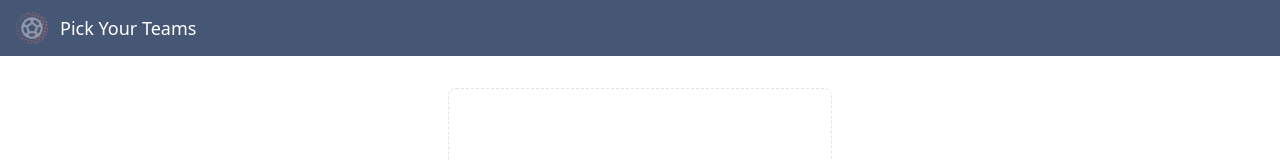
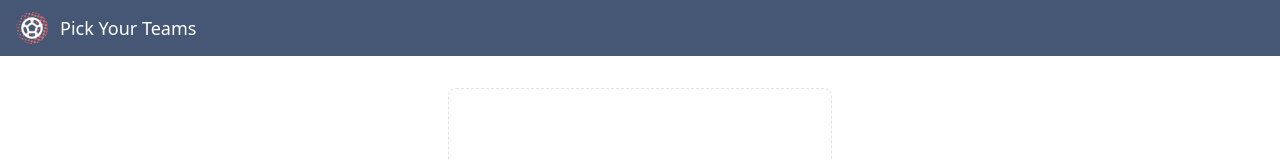
Before and after one commit to craigduggan90/pick-your-teams, a React (Vite) app in the folder src/ui/: page / in a window 1280 px wide. Shown: the top 160 px of the page. Built offline with nearby package versions, Linux system fonts and the light colour scheme; no server answers.

Commit message:
fix: home icon isn't a link when logged out, not just disabled
Disabled styling faded the brand icon and implied a broken link.
Logged out, it's now a plain non-interactive div (full brightness,
no click handler); logged in, it's a real button that navigates home.

```diff
--- a/src/ui/src/components/Header.tsx
+++ b/src/ui/src/components/Header.tsx
@@ -9,26 +9,25 @@ export interface HeaderProps {
 function HeaderIconButton({
   label,
   onClick,
-  disabled,
   children,
 }: {
   label: string
   onClick: () => void
-  disabled?: boolean
   children?: ReactNode
 }) {
   return (
     <button
       type="button"
       onClick={onClick}
-      disabled={disabled}
       aria-label={label}
-      className="flex size-8 shrink-0 items-center justify-center rounded-full bg-primary-foreground/20 transition-colors hover:bg-primary-foreground/30 disabled:pointer-events-none disabled:opacity-40"
+      className="flex size-8 shrink-0 items-center justify-center rounded-full bg-primary-foreground/20 transition-colors hover:bg-primary-foreground/30"
     >
       {children ?? <span aria-hidden="true" className="size-4 rounded-full bg-primary-foreground/60" />}
     </button>
   )
 }
+
+const homeIcon = <img src="/icon-192.png" alt="" data-testid="home-icon" className="size-8 rounded-full" />
 
 export function Header({ title }: HeaderProps) {
   const navigate = useNavigate()
@@ -36,9 +35,13 @@ export function Header({ title }: HeaderProps) {
 
   return (
     <header className="flex items-center gap-3 bg-primary px-4 py-3 text-primary-foreground">
-      <HeaderIconButton label="Home" onClick={() => navigate('/')} disabled={!isAuthenticated}>
-        <img src="/icon-192.png" alt="" className="size-8 rounded-full" />
-      </HeaderIconButton>
+      {isAuthenticated ? (
+        <HeaderIconButton label="Home" onClick={() => navigate('/')}>
+          {homeIcon}
+        </HeaderIconButton>
+      ) : (
+        <div className="flex size-8 shrink-0 items-center justify-center">{homeIcon}</div>
+      )}
       <h1 className="flex-1 truncate text-lg font-medium">{title}</h1>
       {isAuthenticated && (
         <HeaderIconButton label="My Account" onClick={() => navigate('/account')} />
```
Also changed, not shown: 1 other file (tests, documents, lock files or other folders).
